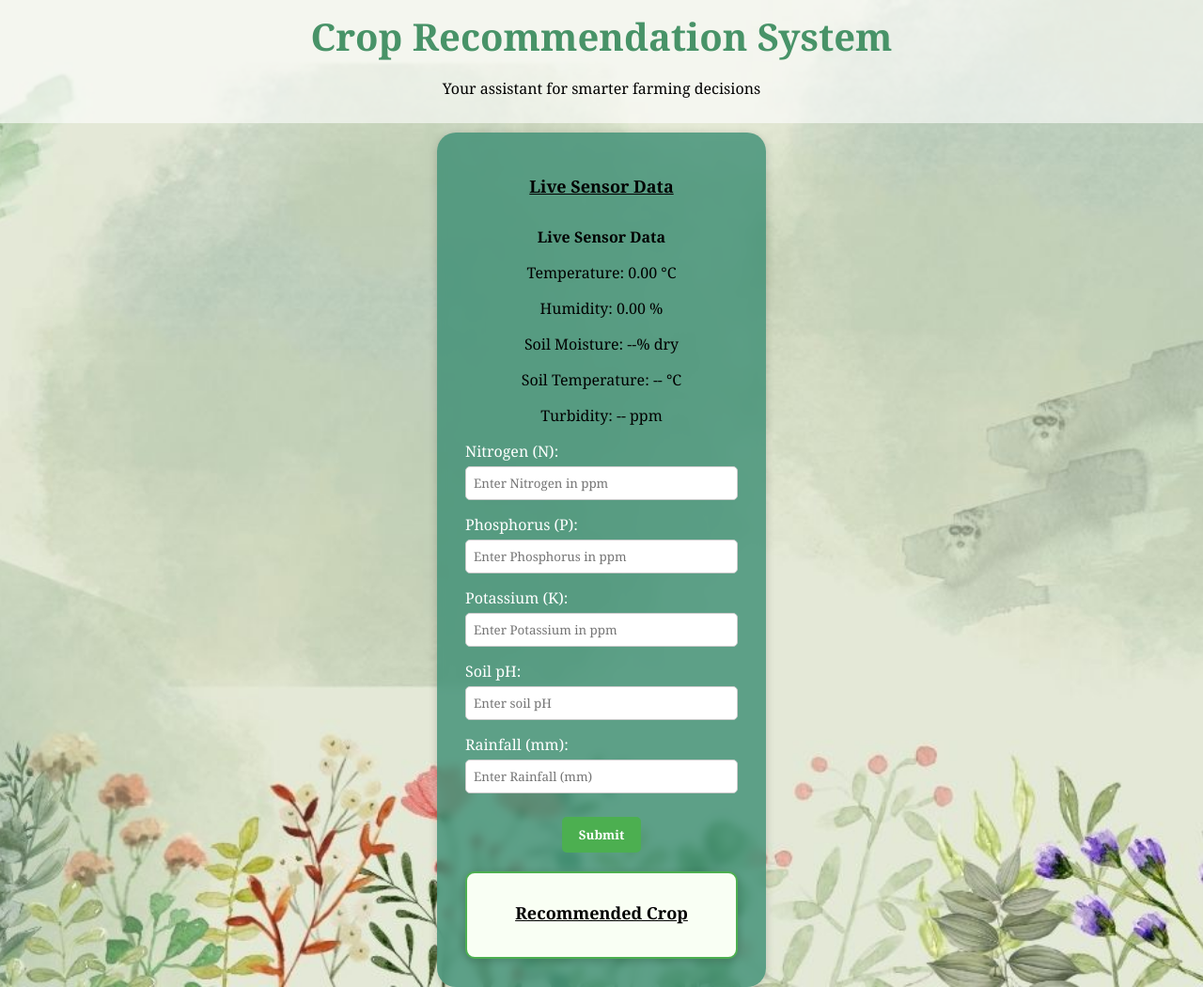
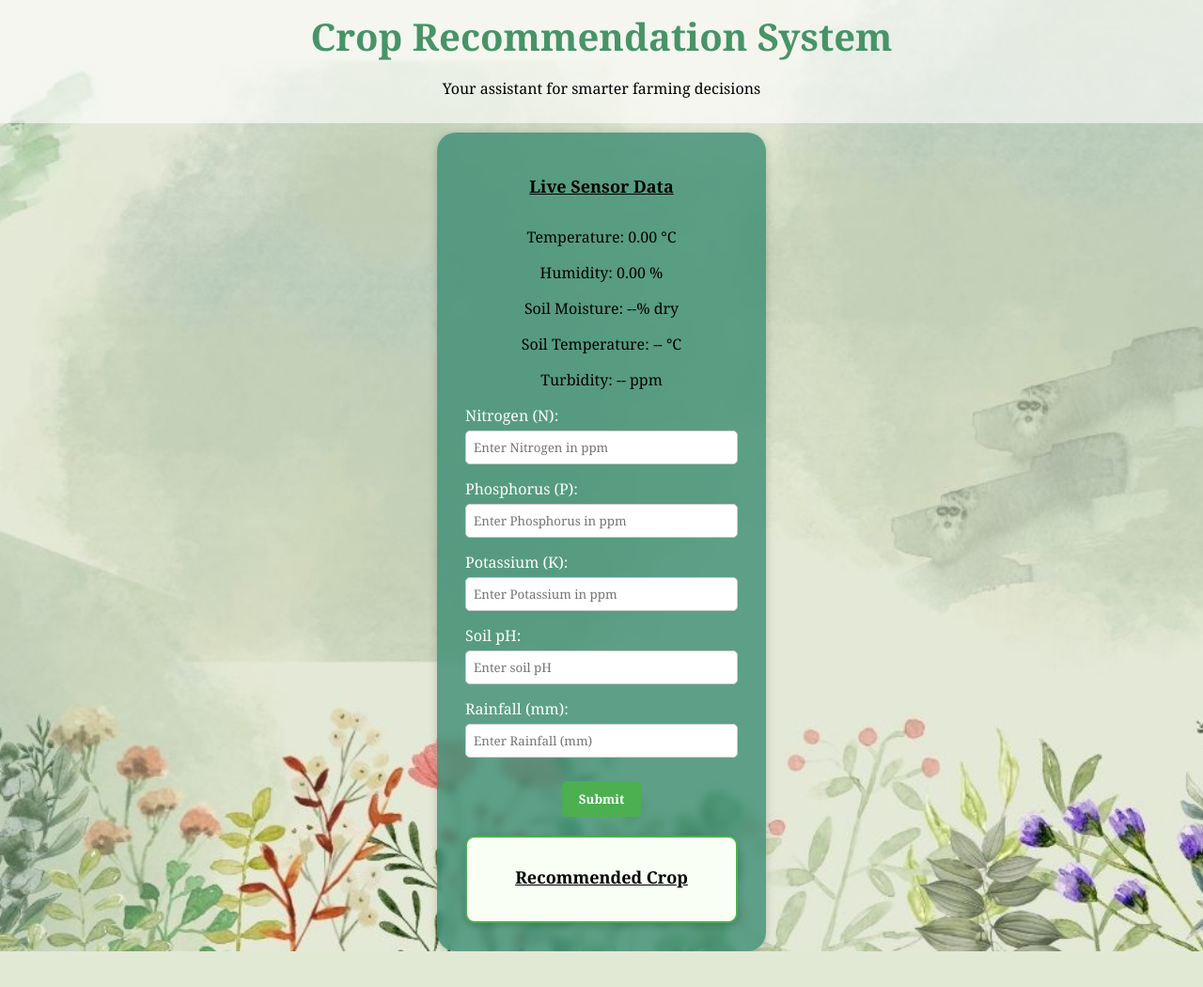
Before and after one commit to Rajeswari0/crop-prediction, a FastAPI app: page / in a window 1280 px wide. Shown: the whole page at 94% size. After the commit the page ends 1012 px from the top, so only its background shows below. Run offline with FastAPI, Linux system fonts and the light colour scheme; data that the repository does not hold is empty; parts of the project's set-up code (start-up, migrations or seed data) failed here and were passed over.

Commit message:
updated structure

```diff
--- a/templates/index.html
+++ b/templates/index.html
@@ -14,23 +14,12 @@
 
     <div id="prediction">
       <h2>Live Sensor Data</h2>
-        <!--
-        <h3>Soil Nitrogen: <span id="live-nitrogen">--</span> ppm</h3>
-        <h3>Soil Phosphorus: <span id="live-phosphorus">--</span> ppm</h3>
-        <h3>Soil Potassium: <span id="live-potassium">--</span> ppm</h3>
-        <h3>Temperature: <span id="live-temp">--</span> °C</h3>
-        <h3>Humidity: <span id="live-humidity">--</span> %</h3>
-        <h3>Soil pH: <span id="live-ph">--</span></h3>
-        <h3>Rainfall: <span id="live-rainfall">--</span> mm</h3>
-        -->
-        <div>
-         <h3>Live Sensor Data</h3>
+        <div id="live-data">
          <p>Temperature: <span id="live-temp">--</span> °C</p>
          <p>Humidity: <span id="live-humidity">--</span> %</p>
          <p>Soil Moisture: <span id="live-moisture">--</span>% dry</p>
          <p>Soil Temperature: <span id="live-soil-temp">--</span> °C</p>
          <p>Turbidity: <span id="live-turbidity">--</span> ppm</p>
-
         </div>
       <form id ="sensor-form" >
         <div class="form-group">
```
